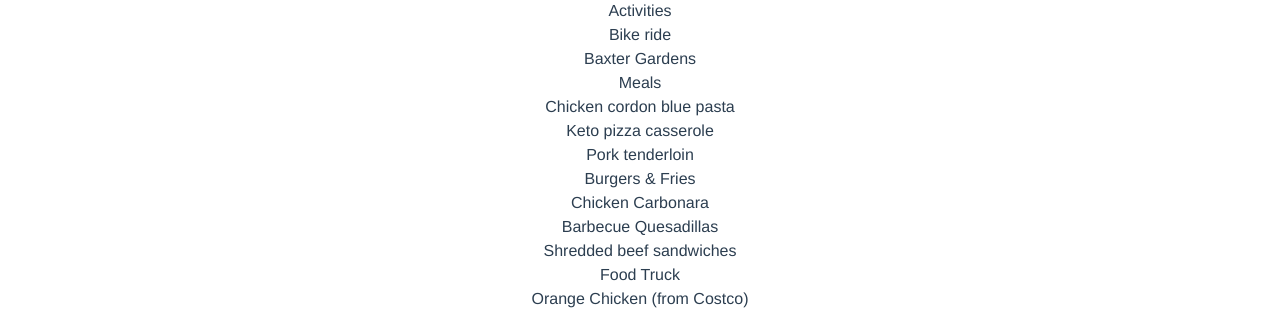
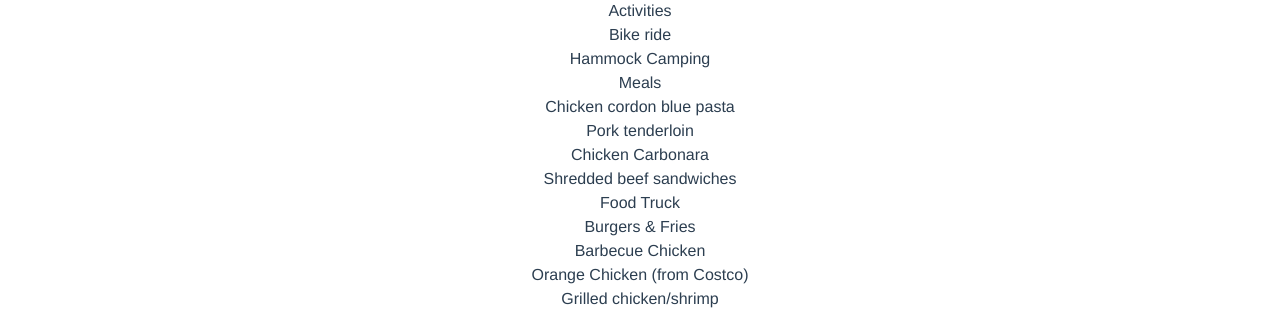
Before and after one commit to davestaab/staab-dashboard, a Vue app: page / in a window 1280 px wide. Shown: the part 625-938 px from the top of the page. Built offline with nearby package versions, Linux system fonts and the light colour scheme.

Commit message:
update item list

```diff
--- a/src/data/itemLists.ts
+++ b/src/data/itemLists.ts
@@ -5,21 +5,20 @@ export default [
     title: 'Activities',
     items: [
       { name: 'Bike ride', complete: false },
-      { name: 'Baxter Gardens', complete: true }
+      { name: 'Hammock Camping', complete: false }
     ]
   },
   {
     title: 'Meals',
     items: [
       { name: 'Chicken cordon blue pasta', complete: false },
-      { name: 'Keto pizza casserole', complete: false },
       { name: 'Pork tenderloin', complete: false },
-      { name: 'Burgers & Fries', complete: false },
       { name: 'Chicken Carbonara', complete: false },
-      { name: 'Barbecue Quesadillas', complete: false },
       { name: 'Shredded beef sandwiches', complete: false },
+      { name: 'Food Truck', complete: false },
+      { name: 'Burgers & Fries', complete: true },
+      { name: 'Barbecue Chicken', complete: true },
       { name: 'Orange Chicken (from Costco)', complete: true },
-      { name: 'Food Truck', complete: false },
       { name: 'Grilled chicken/shrimp', complete: true },
       { name: 'Steak and Chicken Stir Fry', complete: true },
       { name: 'Salmon', complete: true },
@@ -33,8 +32,8 @@ export default [
       { name: 'Pressure wash Sides of house', complete: false },
       { name: 'Paint Our room', complete: false },
       { name: 'Shelf in laundry room', complete: false },
-      { name: 'Build swing', complete: false },
       { name: 'Clean carpets', complete: false },
+      { name: 'Build swing', complete: true },
       { name: 'Get something for costumes', complete: true },
       { name: '4x4s for swing', complete: true },
       { name: 'Hang contact paper in our room', complete: true },
```
